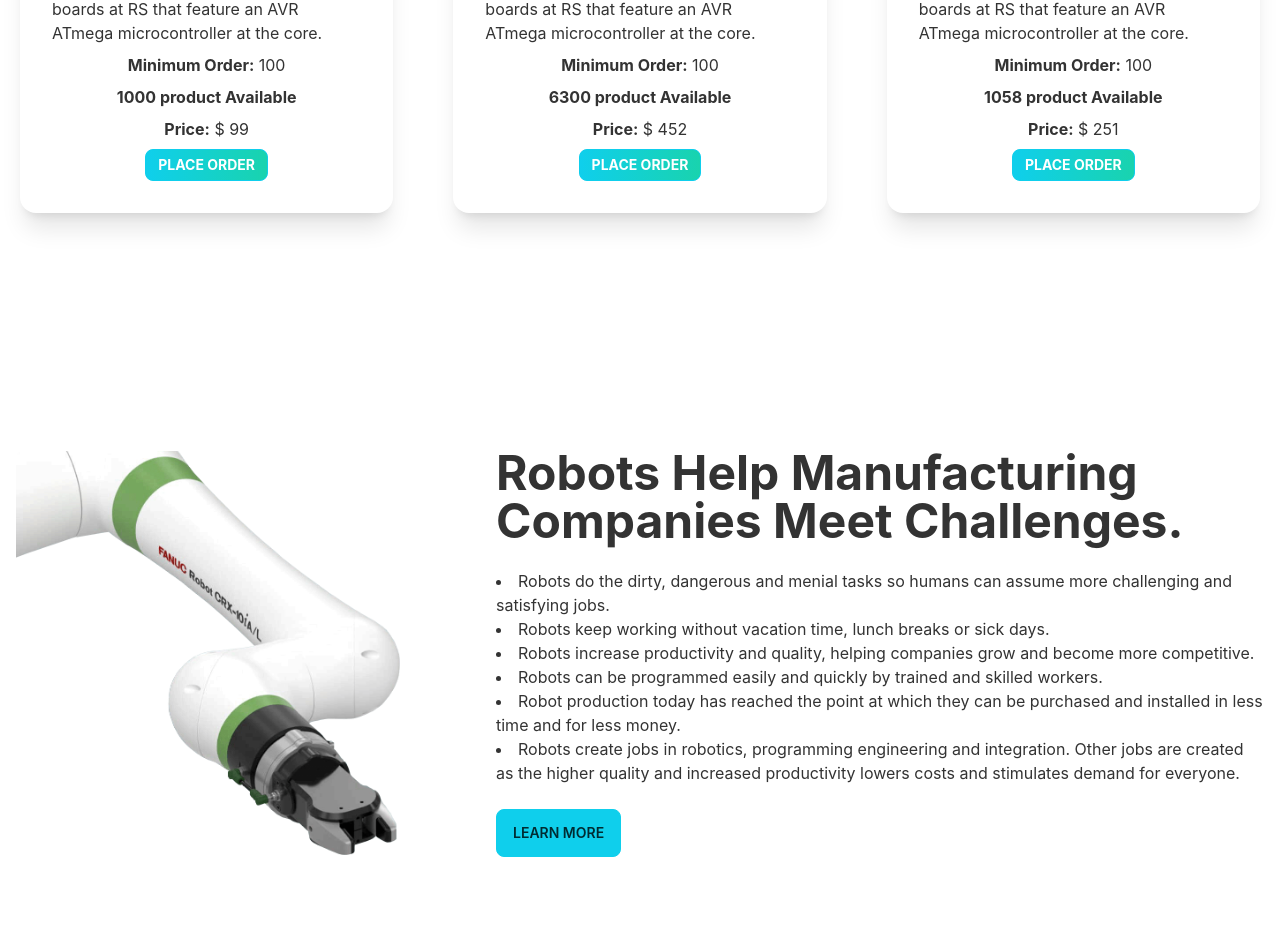
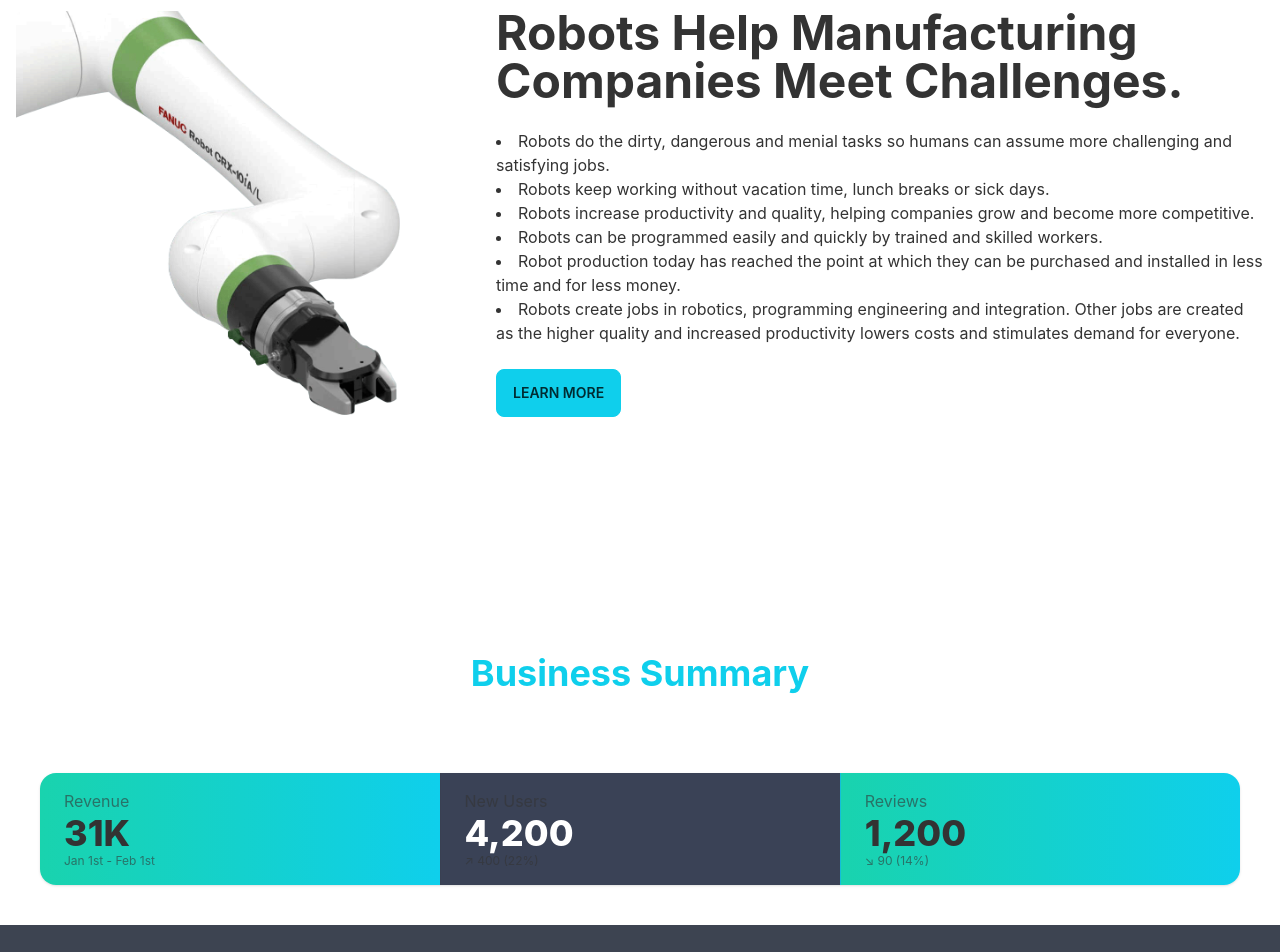
Before and after one commit to hasan71224/robotics-parts-manufacturer-client, a React (Create React App) app: page / in a window 1280 px wide. Shown: the part 1471-2423 px from the top of the page. Built offline with nearby package versions, Linux system fonts and the light colour scheme; no server answers.

Commit message:
create pursess page

```diff
--- a/src/App.js
+++ b/src/App.js
@@ -8,6 +8,7 @@ import MyPortfolio from './Pages/Home/MyPortfolio/MyPortfolio';
 import NotFound from './Pages/Shared/NotFound';
 import Login from './Pages/Home/Login/Login';
 import Parts from './Pages/Parts/Parts/Parts';
+import Purchase from './Pages/Parts/Purchase/Purchase';
 
 function App() {
   return (
@@ -19,6 +20,7 @@ function App() {
         <Route path='/myPortfolio' element={<MyPortfolio></MyPortfolio>}></Route>
         <Route path='/parts' element={<Parts></Parts>}></Route>
         <Route path='/login' element={<Login></Login>}></Route>
+        <Route path='/parts/:partsId' element={<Purchase></Purchase>}></Route>
         <Route path='/*' element={<NotFound></NotFound>}></Route>
       </Routes>
     </div>
--- /dev/null
+++ b/src/Pages/Home/BusinessSummary/BusinessSummary.js
@@ -0,0 +1,30 @@
+import React from 'react';
+
+const BusinessSummary = () => {
+    return (
+        <div>
+            <h2 className='text-4xl font-bold text-primary text-center py-10'>Business Summary</h2>
+            <div className="stats stats-vertical lg:stats-horizontal shadow flex items-center justify-center m-10">
+                <div className="stat bg-gradient-to-r from-secondary to-primary">
+                    <div className="stat-title">Revenue</div>
+                    <div className="stat-value">31K</div>
+                    <div className="stat-desc">Jan 1st - Feb 1st</div>
+                </div>
+
+                <div className="stat bg-accent text-white">
+                    <div className="stat-title">New Users</div>
+                    <div className="stat-value">4,200</div>
+                    <div className="stat-desc">↗︎ 400 (22%)</div>
+                </div>
+
+                <div className="stat bg-gradient-to-r from-secondary to-primary">
+                    <div className="stat-title">Reviews</div>
+                    <div className="stat-value">1,200</div>
+                    <div className="stat-desc">↘︎ 90 (14%)</div>
+                </div>
+            </div>
+        </div>
+    );
+};
+
+export default BusinessSummary;
--- a/src/Pages/Home/Home/Home.js
+++ b/src/Pages/Home/Home/Home.js
@@ -1,6 +1,7 @@
 import React from 'react';
 import Footer from '../../Shared/Footer';
 import Banner from '../Banner/Banner';
+import BusinessSummary from '../BusinessSummary/BusinessSummary';
 import Challenges from '../Challenges/Challenges';
 import Info from '../Info/Info';
 import PartsSection from '../PartsSection/PartsSection';
@@ -12,6 +13,7 @@ const Home = () => {
             <Info></Info>
             <PartsSection></PartsSection>
             <Challenges></Challenges>
+            <BusinessSummary></BusinessSummary>
             <Footer></Footer>
         </div>
     );
--- a/src/Pages/Home/PartsSection/PartsSection.js
+++ b/src/Pages/Home/PartsSection/PartsSection.js
@@ -6,7 +6,7 @@ const PartsSection = () => {
     const [products, setProducts] = useState([])
     const [order, setOrder] = useState(null);
     useEffect(()=>{
-        fetch('parts.json')
+        fetch('http://localhost:5000/parts')
         .then(res=>res.json())
         .then(data=>setProducts(data));
     },[])
--- a/src/Pages/Parts/AvailableParts/AvailableParts.js
+++ b/src/Pages/Parts/AvailableParts/AvailableParts.js
@@ -6,7 +6,7 @@ const AvailableParts = () => {
     const [products, setProducts] = useState([]);
     const [order, setOrder] = useState(null);
     useEffect(()=>{
-        fetch('parts.json')
+        fetch('http://localhost:5000/parts')
         .then(res=>res.json())
         .then(data=>setProducts(data));
     },[])
--- a/src/Pages/Parts/OrderModal/OrderModal.js
+++ b/src/Pages/Parts/OrderModal/OrderModal.js
@@ -18,9 +18,9 @@ const OrderModal = ({order, setOrder}) => {
                     <h3 class="font-bold text-lg text-secondary">Order For {name}</h3>
                     <form onSubmit={handleOrder} className='grid grid-cols-1 gap-2 mt-5'>
 
+                        <input type="text" name='name' value={name} className="input input-bordered w-full max-w-xl" />
                         {/* <input type="text" name='name' disabled value={user?.displayName || ''} className="input input-bordered w-full max-w-xl" /> */}
                         {/* <input type="email" name='phone' disabled value={user?.email || ''} className="input input-bordered w-full max-w-xl" /> */}
-                        <input type="text" name='name' placeholder="Name" className="input input-bordered w-full max-w-xl" />
                         <input type="text" name='address' placeholder="Address" className="input input-bordered w-full max-w-xl" />
                         <input type="text" name='phone' placeholder="Phone Number" className="input input-bordered w-full max-w-xl" />
                         <input type="submit" value='Submit' className="input input-bordered w-full max-w-xl btn btn-accent text-white font-semi-bold" />
--- a/src/Pages/Parts/Products/Products.js
+++ b/src/Pages/Parts/Products/Products.js
@@ -1,7 +1,14 @@
 import React from 'react';
+import { useNavigate } from 'react-router-dom';
 
 const Products = ({ product, setOrder }) => {
-    const { name, img, description, minimumOrder, quantity, price } = product;
+    const {_id, name, img, description, minimumOrder, quantity, price } = product;
+
+    const navigate = useNavigate();
+    const navigateToItemDetails = (_id) =>{
+        navigate(`/parts/${_id}`)
+    }
+
     return (
         <div className="card lg:max-w-lg bg-base-100 shadow-xl lg:mx-5">
             <div className="card-body justify-center items-center">
@@ -16,10 +23,11 @@ const Products = ({ product, setOrder }) => {
 
                 <div className="card-actions justify-center">
                     <label
-                        htmlFor="order-modal"
+                        // htmlFor="order-modal"
                         disabled={quantity < minimumOrder}
-                        onClick={() => setOrder(product)}
-                        className="btn btn-sm btn-primary uppercase text-white font-bold bg-gradient-to-r from-primary to-secondary">Place Order</label>
+                        // onClick={() => setOrder(product)}
+                        onClick={()=>navigateToItemDetails(_id)}
+                        className="btn btn-sm btn-primary uppercase text-white font-bold bg-gradient-to-r from-primary to-secondary">Purchase Order</label>
 
                 </div>
             </div>
--- /dev/null
+++ b/src/Pages/Parts/Purchase/Purchase.js
@@ -0,0 +1,38 @@
+import React, { useEffect, useState } from 'react';
+import { useParams } from 'react-router-dom';
+
+const Purchase = ({ setOrder }) => {
+    const {partsId} = useParams();
+    const [parts, setParts] = useState({});
+    useEffect(()=>{
+        const url = `http://localhost:5000/parts/${partsId}`;
+        fetch(url)
+        .then(res=>res.json())
+        .then(data=>setParts(data))
+    },[])
+    return (
+        <div className="card lg:max-w-lg bg-base-100 shadow-xl lg:mx-5">
+        <div className="card-body justify-center items-center">
+            <h2 className="text-2xl card-title text-secondary">{parts.name}</h2>
+            <div className="w-32 rounded">
+                <img src={parts.img} alt={parts.name} />
+            </div>
+            <p> <b>Description:</b> {parts.description}</p>
+            <p> <b>Minimum Order:</b> {parts.minimumOrder}</p>
+            <p><b>{parts.quantity} {parts.quantity > 1 ? 'product' : 'product'} Available</b></p>
+            <p><b>Price:</b> $ {parts.price}</p>
+
+            <div className="card-actions justify-center">
+                <label
+                    htmlFor="order-modal"
+                    disabled={parts.quantity < parts.minimumOrder}
+                    onClick={() => setOrder(parts.product)}
+                    className="btn btn-sm btn-primary uppercase text-white font-bold bg-gradient-to-r from-primary to-secondary">Purchase Order</label>
+
+            </div>
+        </div>
+    </div>
+    );
+};
+
+export default Purchase;
--- /dev/null
+++ b/src/Pages/Shared/Loding.js
@@ -0,0 +1,11 @@
+import React from 'react';
+
+const Loading = () => {
+    return (
+        <div className='h-screen flex justify-center items-center'>
+            <button className="btn btn-square loading "></button>
+        </div>
+    );
+};
+
+export default Loading;
```
